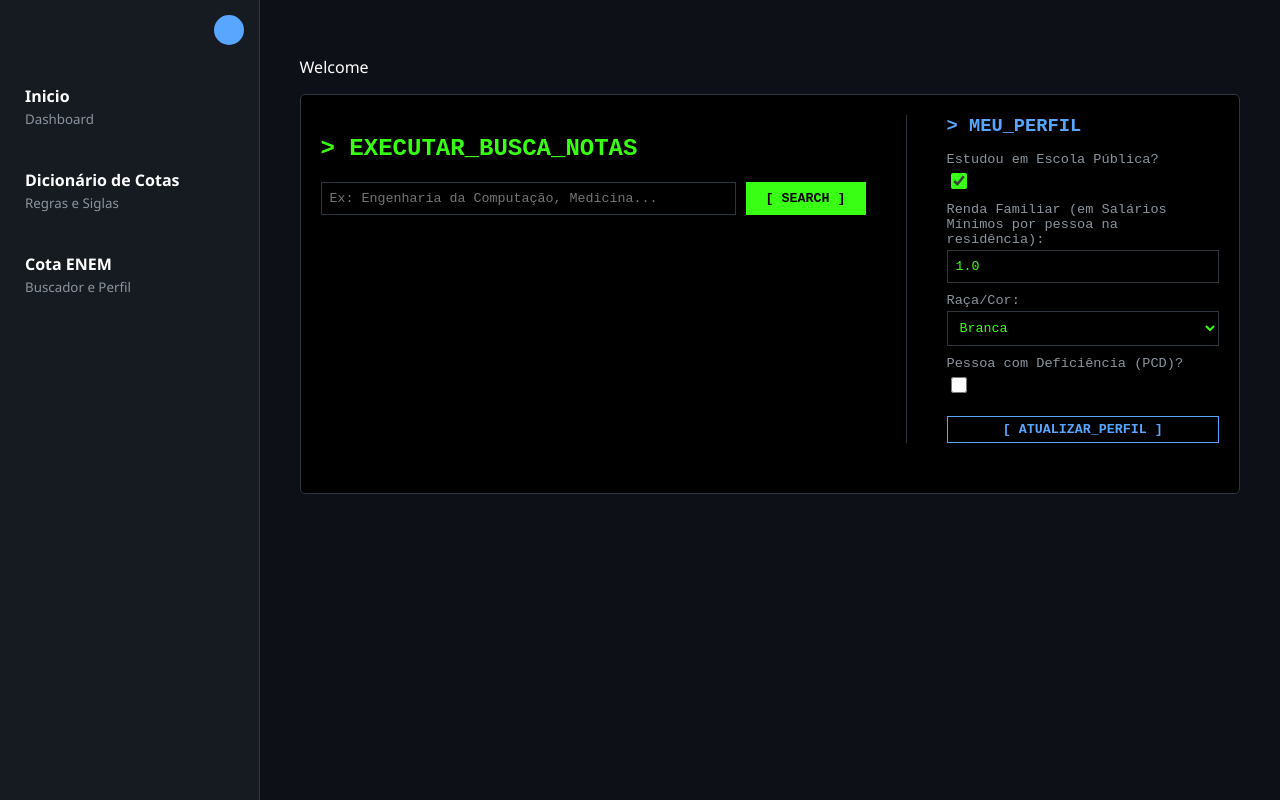
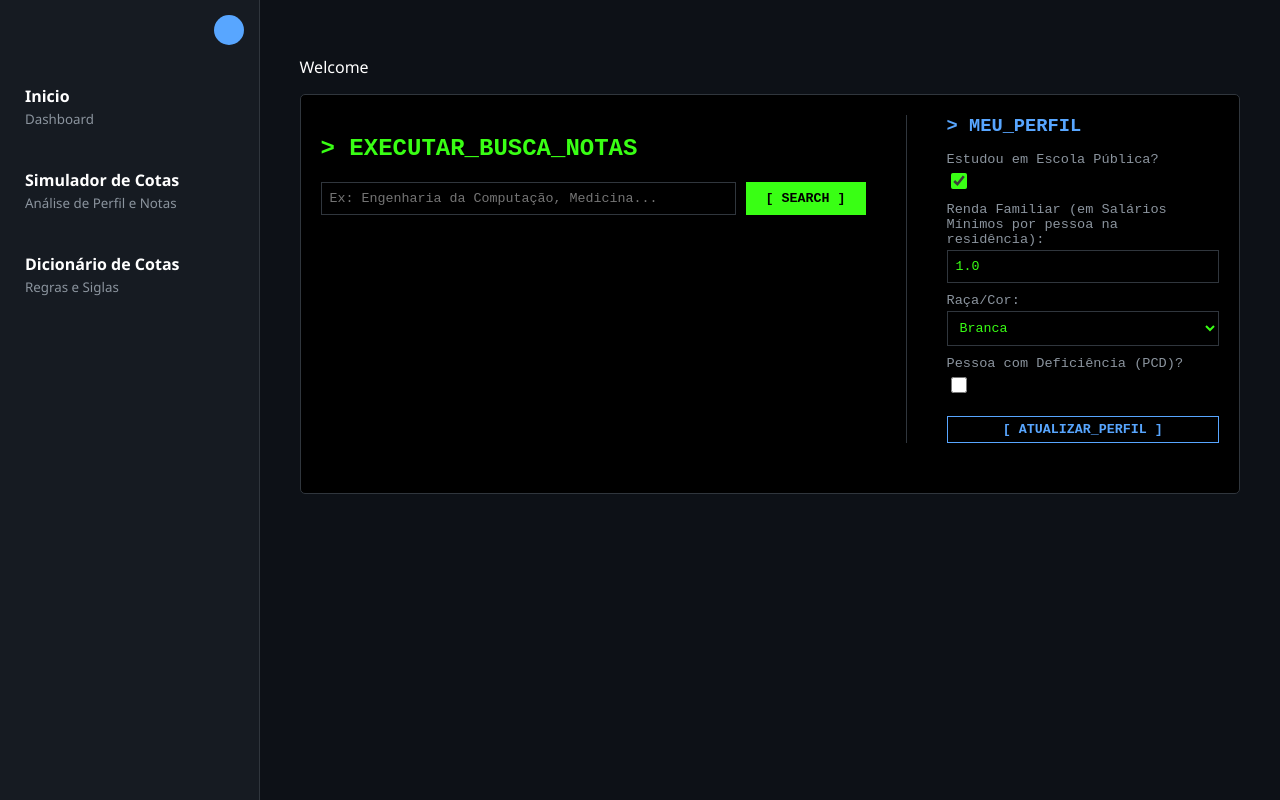
Before and after one commit to rodrigosousa64/capi_busque, a Django app: page /cotas/buscar/ in a window 1280 px wide. Run offline with Django 5.2, Linux system fonts and the light colour scheme; the visitor is signed in with stand-in values (Sample User, id 1); data comes from the database, SQL or seed files in the repository.

Commit message:
style: rearrange sidebar navigation menu and rename search tool button

```diff
--- a/templates/home/index.html
+++ b/templates/home/index.html
@@ -18,8 +18,8 @@
 
         <nav class="menu-items">
             <div class="item"><a href="{% url 'home' %}"><span>Inicio</span> <small>Dashboard</small></a></div>
+            <div class="item"><a href="{% url 'login' %}"><span>Simulador de Cotas</span> <small>Análise de Perfil e Notas</small></a></div>
             <div class="item"><a href="{% url 'regras_cotas' %}"><span>Dicionário de Cotas</span> <small>Regras e Siglas</small></a></div>
-            <div class="item"><a href="{% url 'login' %}"><span>Cota ENEM</span> <small>Buscador e Perfil</small></a></div>
         </nav>
     </aside>
 
```
